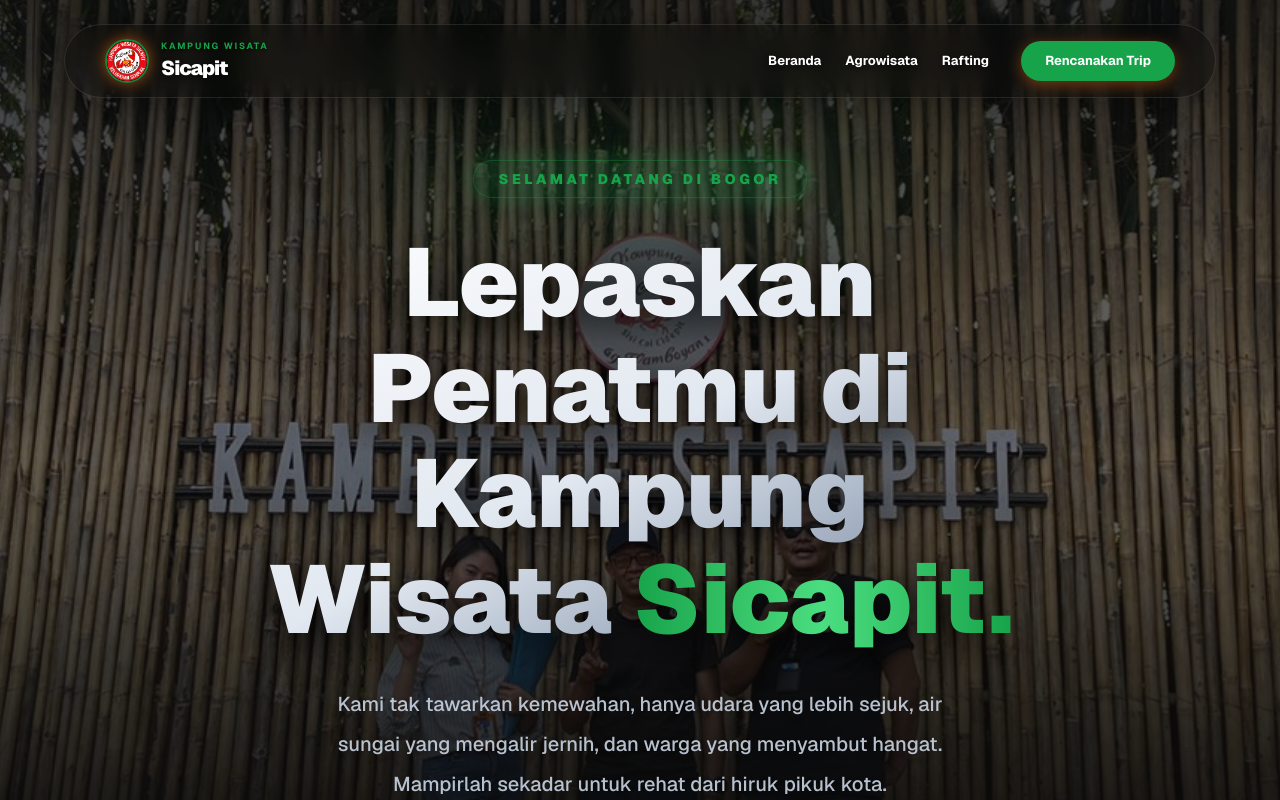
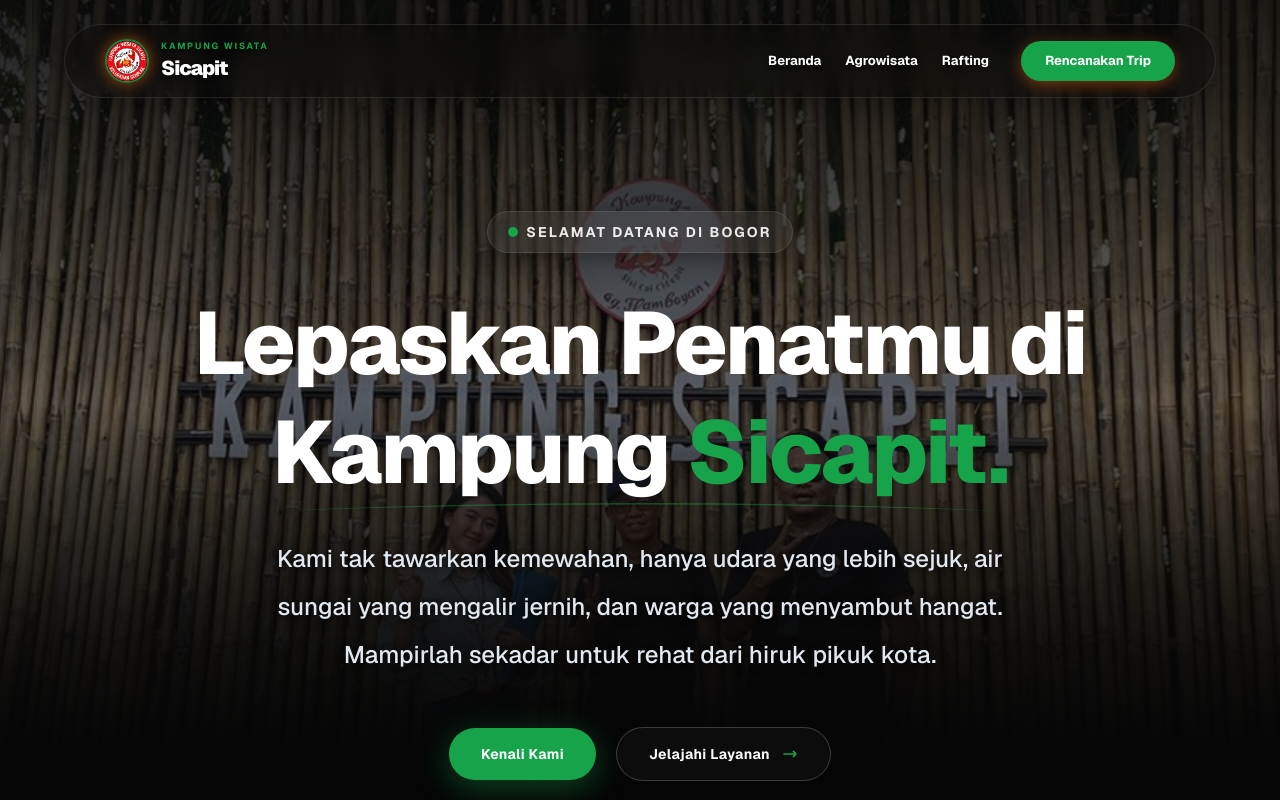
Before and after one commit to IR2816/website-sicapit, a Next.js app: page / in a window 1280 px wide. Shown: the top 800 px of the page. Built offline with nearby package versions, Linux system fonts and the light colour scheme.

Commit message:
feat: meredesign hero section

```diff
--- a/src/app/page.tsx
+++ b/src/app/page.tsx
@@ -104,29 +104,44 @@ export default function Home() {
       {/* Hero Section */}
       <header className="relative min-h-[95vh] md:min-h-screen flex items-center justify-center pt-24 overflow-hidden" id="home">
         <HeroSlider />
+        {/* Gradient overlay untuk transisi lebih mulus */}
+        <div className="absolute inset-0 bg-gradient-to-b from-[#050505]/40 via-transparent to-[#050505] z-10 pointer-events-none"></div>
 
-        <div className="relative z-20 container mx-auto px-6 md:px-12 text-center max-w-4xl pt-16">
+        <div className="relative z-20 container mx-auto px-4 md:px-12 flex flex-col items-center text-center mt-12 md:mt-24">
           <ScrollReveal>
-            <div className="relative inline-flex items-center justify-center isolate mb-8">
-              <div className="absolute inset-0 bg-brand/30 blur-2xl rounded-full mix-blend-screen scale-150 animate-pulse"></div>
-              <span className="relative z-10 inline-block py-2 px-6 rounded-full bg-brand/10 border border-brand/30 text-brand text-xs md:text-sm font-black tracking-[0.25em] uppercase shadow-[0_0_20px_rgba(22,163,74,0.3)] backdrop-blur-md">
+            <div className="inline-flex items-center justify-center gap-2 px-5 py-2.5 rounded-full bg-white/5 border border-white/10 backdrop-blur-xl mb-10 shadow-[0_4px_24px_rgba(0,0,0,0.4)]">
+              <span className="relative flex h-2.5 w-2.5">
+                <span className="animate-ping absolute inline-flex h-full w-full rounded-full bg-brand opacity-75"></span>
+                <span className="relative inline-flex rounded-full h-2.5 w-2.5 bg-brand"></span>
+              </span>
+              <span className="text-white/90 text-xs md:text-sm font-bold tracking-[0.15em] uppercase">
                 Selamat Datang di Bogor
               </span>
             </div>
-            <h1 className="font-heading text-5xl md:text-8xl font-black text-transparent bg-clip-text bg-gradient-to-br from-white via-slate-200 to-slate-500 leading-[1.1] mb-8 drop-shadow-[0_10px_20px_rgba(0,0,0,0.8)] filter">
+
+            <h1 className="font-heading text-4xl md:text-6xl lg:text-[5.5rem] font-extrabold text-white leading-[1.1] md:leading-[1.15] mb-8 max-w-5xl mx-auto tracking-tight drop-shadow-2xl">
               Lepaskan Penatmu di <br className="hidden md:block" />
-              Kampung Wisata <span className="text-transparent bg-clip-text bg-gradient-to-r from-brand via-[#4ade80] to-brand blur-[0.3px]">Sicapit.</span>
+              <span className="relative inline-block mt-2">
+                Kampung <span className="text-brand">Sicapit.</span>
+                {/* SVG Underline Highlight */}
+                <svg className="absolute -bottom-2 left-0 w-full h-4 text-brand/40 w-full -z-10" viewBox="0 0 100 10" preserveAspectRatio="none">
+                  <path fill="currentColor" d="M0 10 Q 50 0 100 10 Q 50 2 0 10" />
+                </svg>
+              </span>
             </h1>
-            <p className="text-lg md:text-xl text-slate-300/90 mb-12 max-w-2xl mx-auto leading-relaxed md:leading-loose font-medium drop-shadow-md">
+
+            <p className="text-base md:text-xl lg:text-2xl text-slate-200 max-w-3xl mx-auto leading-relaxed md:leading-loose mb-12 font-medium drop-shadow-[0_2px_4px_rgba(0,0,0,0.8)]">
               Kami tak tawarkan kemewahan, hanya udara yang lebih sejuk, air sungai yang mengalir jernih, dan warga yang menyambut hangat. Mampirlah sekadar untuk rehat dari hiruk pikuk kota.
             </p>
-            <div className="flex flex-col sm:flex-row items-center justify-center gap-4">
-              <a href="#kisah" className="px-8 py-4 bg-brand hover:bg-[#15803d] text-white font-black tracking-wide rounded-[12px] md:rounded-full w-full sm:w-auto transition-all duration-300 hover:-translate-y-1 shadow-[0_0_30px_rgba(22,163,74,0.4)] hover:shadow-[0_0_40px_rgba(22,163,74,0.6)]">
-                Kenali Kami Lebih Dekat
+
+            <div className="flex flex-col sm:flex-row items-center justify-center gap-5 w-full sm:w-auto px-4">
+              <a href="#kisah" className="group relative w-full sm:w-auto px-8 py-4 bg-brand hover:bg-[#15803d] text-white font-bold text-sm tracking-wide rounded-full transition-all duration-300 shadow-[0_8px_32px_rgba(22,163,74,0.4)] hover:shadow-[0_8px_40px_rgba(22,163,74,0.6)] hover:-translate-y-1 overflow-hidden">
+                <span className="relative z-10">Kenali Kami</span>
+                <div className="absolute inset-0 h-full w-0 bg-white/20 transition-all duration-500 ease-out group-hover:w-full z-0"></div>
               </a>
-              <a href="#layanan" className="group px-8 py-4 bg-white/5 hover:bg-white/10 text-white backdrop-blur-xl border border-white/20 hover:border-white/40 font-bold tracking-wide rounded-[12px] md:rounded-full w-full sm:w-auto transition-all duration-300 flex items-center justify-center gap-3">
-                <svg className="w-5 h-5 text-slate-300 group-hover:text-brand transition-colors" fill="currentColor" viewBox="0 0 24 24"><path d="M8 5v14l11-7z" /></svg>
-                Jelajahi Layanan Kami
+              <a href="#layanan" className="group w-full sm:w-auto px-8 py-4 bg-[#111111]/60 hover:bg-[#222222]/80 text-white backdrop-blur-xl border border-white/20 hover:border-brand/50 font-bold text-sm tracking-wide rounded-full transition-all duration-300 flex items-center justify-center gap-3 hover:-translate-y-1">
+                Jelajahi Layanan
+                <svg className="w-4 h-4 text-brand group-hover:translate-x-1 transition-transform" fill="none" stroke="currentColor" viewBox="0 0 24 24"><path strokeLinecap="round" strokeLinejoin="round" strokeWidth="2.5" d="M17 8l4 4m0 0l-4 4m4-4H3"/></svg>
               </a>
             </div>
           </ScrollReveal>
```
